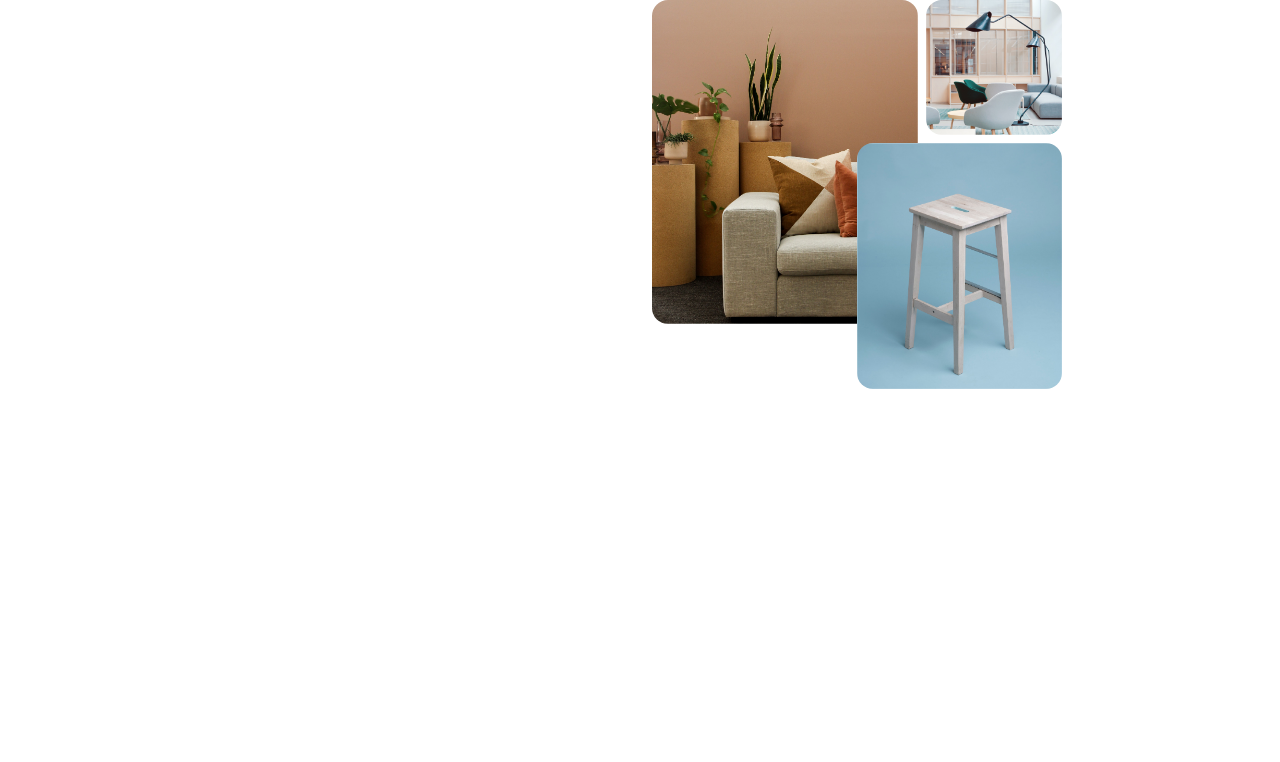
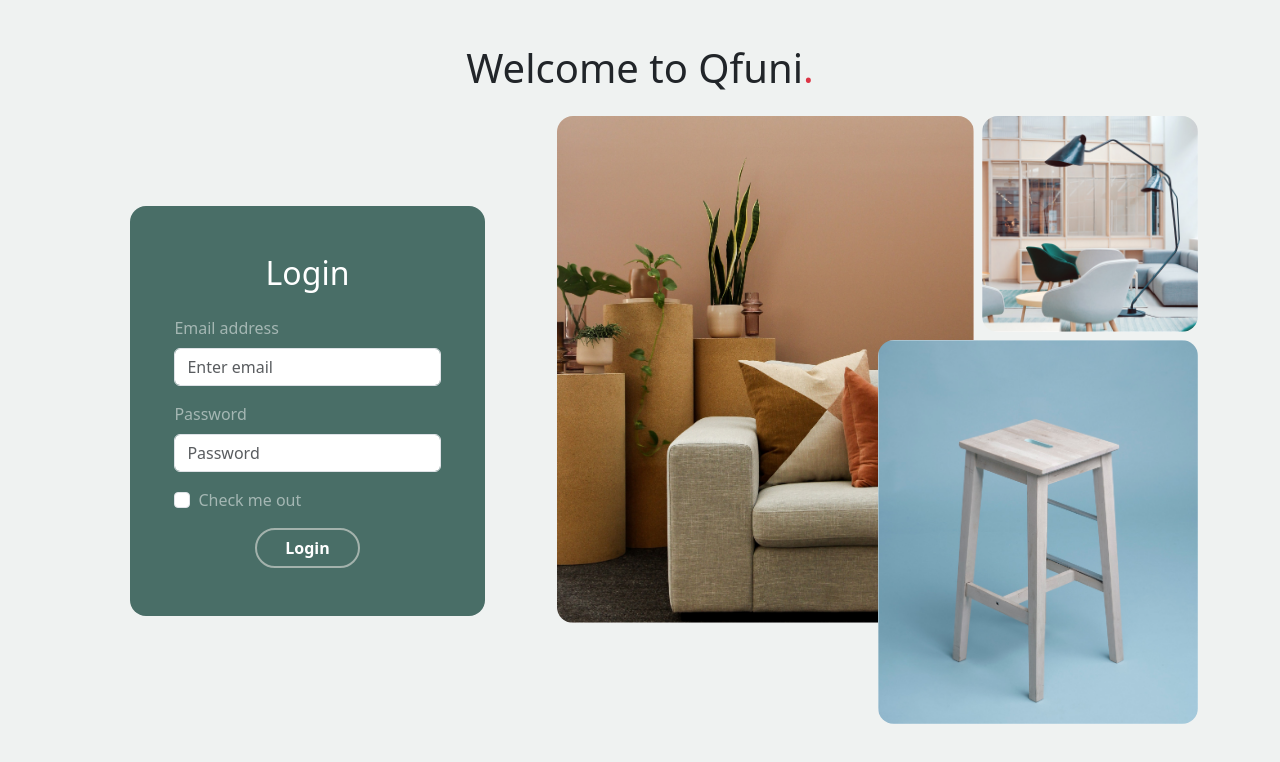
Before and after one commit to Quangz32/FER202-assignment, a React (Create React App) app: page /login in a window 1280 px wide. Shown: the top 762 px of the page. Built offline with nearby package versions, Linux system fonts and the light colour scheme.

Commit message:
login UI

```diff
--- a/src/App.js
+++ b/src/App.js
@@ -2,11 +2,6 @@ import { BrowserRouter, Routes, Route } from "react-router-dom";
 import Home from "./home/Home";
 import MyNavbar from "./shared/MyNavbar";
 
-import "./style.css";
-import "bootstrap/dist/css/bootstrap.min.css";
-import "bootstrap-icons/font/bootstrap-icons.css";
-import "slick-carousel/slick/slick.css";
-import "slick-carousel/slick/slick-theme.css";
 import Login from "./login/Login";
 
 import { useLocation } from "react-router-dom";
--- a/src/home/Home.js
+++ b/src/home/Home.js
@@ -12,12 +12,6 @@ import HotBlogs from "./HotBlogs";
 
 export default function Home() {
   const style = {
-    bgGreen: {
-      backgroundColor: "#3b5d50",
-    },
-    bgVeryLightGreen: {
-      backgroundColor: "#eff2f1",
-    },
     exploreBtn: { fontWeight: "550", "&:hover": {} },
     section: {
       marginTop: "128px",
@@ -26,9 +20,9 @@ export default function Home() {
   };
 
   return (
-    <div style={style.bgVeryLightGreen}>
+    <div className="my-bg-green-3">
       {/* ------- Hero start --------*/}
-      <div style={style.bgGreen}>
+      <div className="my-bg-green-1">
         <Container>
           <Row className="d-flex align-items-center">
             <Col lg={5}>
@@ -88,7 +82,7 @@ export default function Home() {
         <HotBlogs></HotBlogs>
       </div>
 
-      <div style={style.bgGreen}>
+      <div className="my-bg-green-1">
         <Footer></Footer>
       </div>
     </div>
--- a/src/login/Login.js
+++ b/src/login/Login.js
@@ -3,11 +3,52 @@ import { Row, Col, Container, Form, Button } from "react-bootstrap";
 
 export default function Login() {
   return (
-    <Container>
+    <div className="my-bg-green-3">
+      <Container className="d-flex flex-column justify-content-center align-items-center vh-100">
+        <h1 className="mb-4">
+          Welcome to Qfuni
+          <span className=" text-danger">.</span>
+        </h1>
         <Row>
-        <Col></Col>
-        <Col>
-          <div className="we-help-img-container h-75">
+          <Col sm={12} md={6} lg={5}>
+            <div
+              className="my-bg-green-2 rounded-4 d-flex py-5 flex-column justify-content-center
+      align-items-center  text-white-50 mx-lg-5"
+              style={{ marginTop: "20%" }}
+            >
+              <h2 className="mb-4 text-white">Login</h2>
+              <Form className="mx-5 mx-md-3 mx-lg-1 w-75">
+                <Form.Group className="mb-3" controlId="formBasicEmail">
+                  <Form.Label>Email address</Form.Label>
+                  <Form.Control type="email" placeholder="Enter email" />
+                  <Form.Text className="text-muted"></Form.Text>
+                </Form.Group>
+
+                <Form.Group className="mb-3" controlId="formBasicPassword">
+                  <Form.Label>Password</Form.Label>
+                  <Form.Control type="password" placeholder="Password" />
+                </Form.Group>
+                <Form.Group className="mb-3" controlId="formBasicCheckbox">
+                  <Form.Check type="checkbox" label="Check me out" />
+                </Form.Group>
+
+                <div className="text-center">
+                  <Button
+                    variant=""
+                    className="rounded-pill text-white"
+                    style={{ border: "2px solid #A3B2AC" }}
+                  >
+                    <span className="mx-3 py-2" style={{ fontWeight: "550" }}>
+                      Login
+                    </span>
+                  </Button>
+                </div>
+              </Form>
+            </div>
+          </Col>
+          <Col className="d-none d-md-block">
+            <div className="d-flex align-items-center h-100">
+              <div className="we-help-img-container">
                 <div className="we-help-img-item-1">
                   <img src={`images/wehelp/img-grid-1.jpg`} className="img-fluid rounded-4"></img>
                 </div>
@@ -18,8 +59,10 @@ export default function Login() {
                   <img src={`images/wehelp/img-grid-3.jpg`} className="img-fluid rounded-4"></img>
                 </div>
               </div>
+            </div>
           </Col>
         </Row>
       </Container>
+    </div>
   );
 }
--- a/src/shared/UserDropDown.js
+++ b/src/shared/UserDropDown.js
@@ -3,23 +3,6 @@ import { Dropdown } from "react-bootstrap";
 import { Link } from "react-router-dom";
 
 export default function UserDropDown() {
-  const style = {
-    bgGreen: {
-      backgroundColor: "#3b5d50",
-    },
-    bgVeryLightGreen: {
-      backgroundColor: "#effff1",
-    },
-    bgLightGreen: {
-      backgroundColor: "#496E67",
-      //   backgroundColor: "#95a7a5",
-    },
-    exploreBtn: { fontWeight: "550", "&:hover": {} },
-    section: {
-      marginTop: "128px",
-      marginBottom: "128px",
-    },
-  };
   //   END STYLE
   const [isDropdownOpen, setDropdownOpen] = useState(false);
 
@@ -33,7 +16,7 @@ export default function UserDropDown() {
         {/* <BiPerson className="fs-4 text-white" /> */}
         <i className="bi bi-person fs-4 text-white"></i>
       </Dropdown.Toggle>
-      <Dropdown.Menu style={style.bgLightGreen}>
+      <Dropdown.Menu className="my-bg-green-2">
         <Dropdown.Item href="#action1">Action 1</Dropdown.Item>
         <Dropdown.Item href="#action2">Action 2</Dropdown.Item>
         <Dropdown.Item href="#action3">Action 3</Dropdown.Item>
--- a/src/style.css
+++ b/src/style.css
@@ -21,3 +21,13 @@ body {
 .my-cursor-pointer {
   cursor: pointer !important;
 }
+
+.my-bg-green-1 {
+  background-color: #3b5d50 !important;
+}
+.my-bg-green-2 {
+  background-color: #496e67 !important;
+}
+.my-bg-green-3 {
+  background-color: #eff2f1 !important ;
+}
```
Also changed, not shown: database.json (+8 -4 lines), src/index.js (+6 -1 lines). Lines whose indentation alone changed are shown as unchanged.
